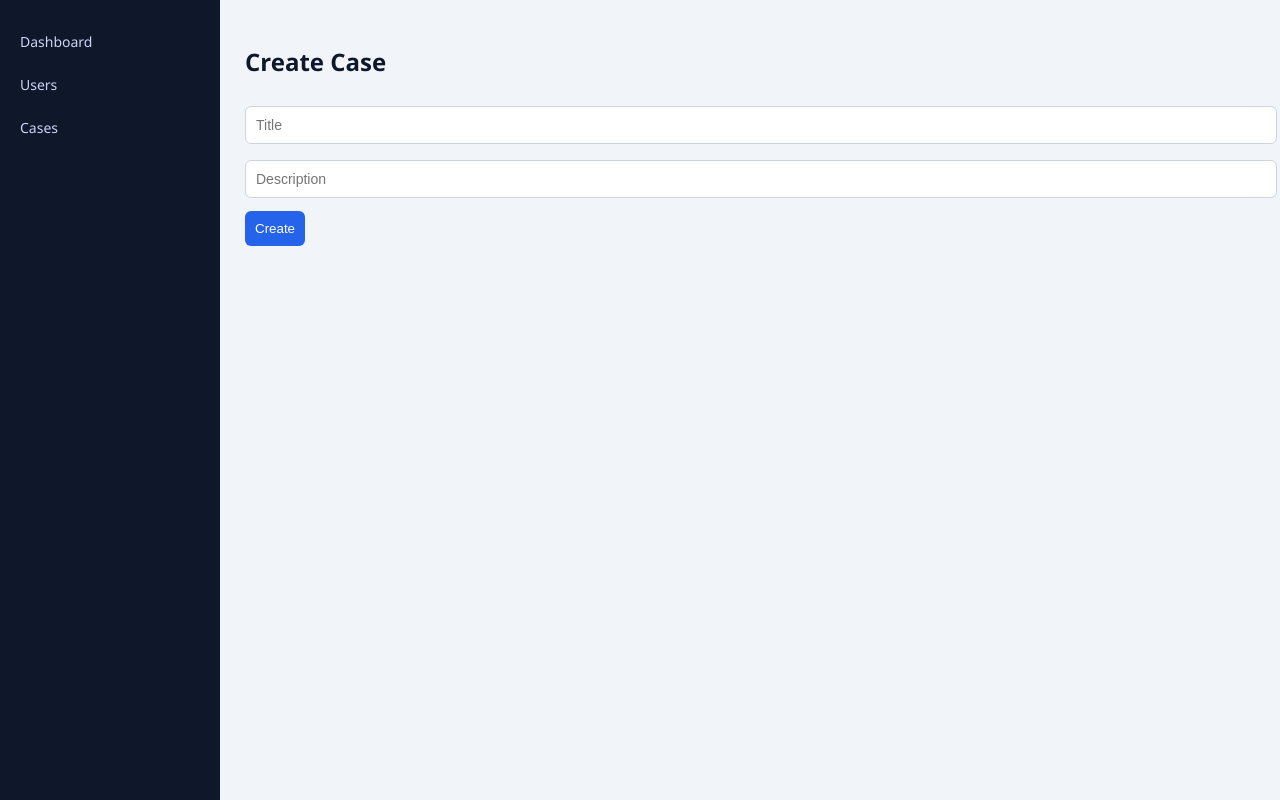
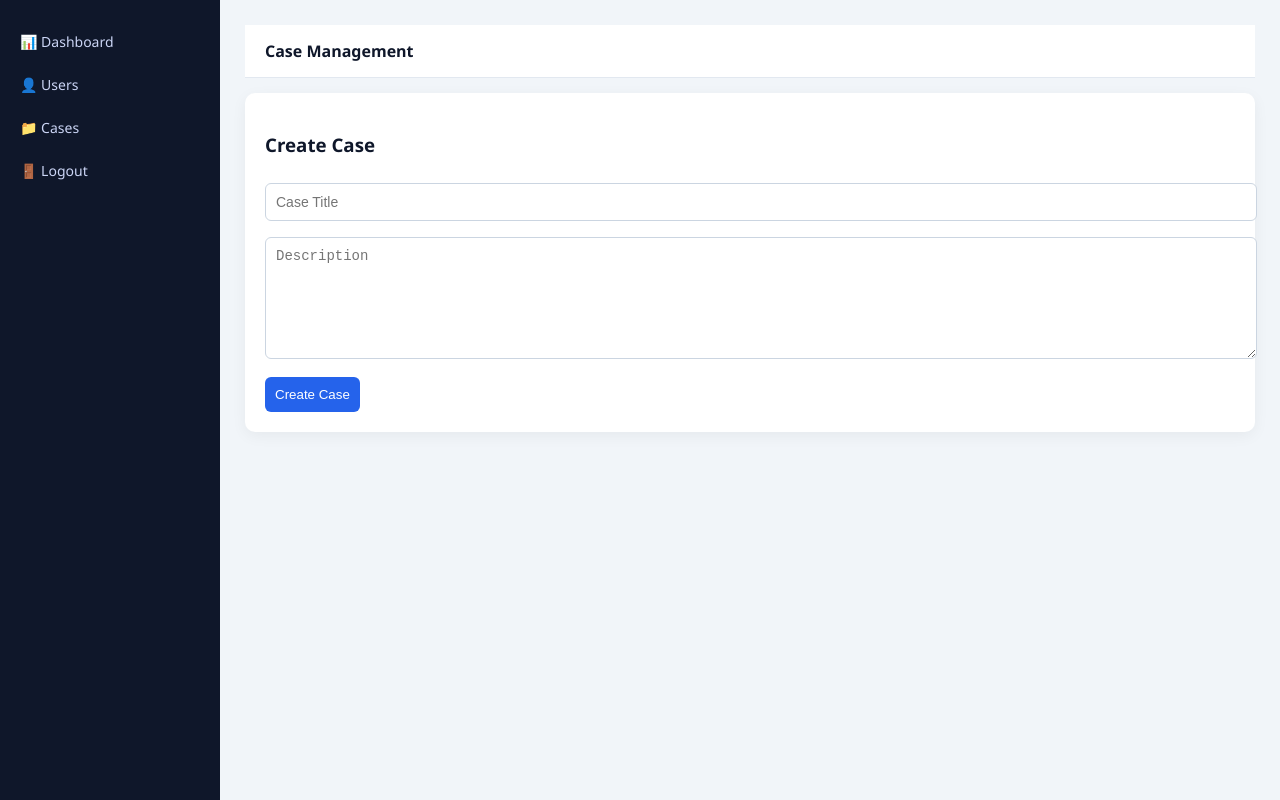
Before and after one commit to RenjiTsuki/DHS-Portal, a plain HTML site: page cases.html in a window 1280 px wide. Drawn offline with Linux system fonts and the light colour scheme; sample sign-in values are in the browser's storage.

Commit message:
Update cases.html

```diff
--- a/cases.html
+++ b/cases.html
@@ -7,19 +7,24 @@
 <body onload="checkAuth(); loadCases()">
 
 <div class="sidebar">
-<a href="dashboard.html">Dashboard</a>
-<a href="users.html">Users</a>
-<a href="cases.html">Cases</a>
+<a href="dashboard.html">📊 Dashboard</a>
+<a href="users.html">👤 Users</a>
+<a href="cases.html">📁 Cases</a>
+<a onclick="logout()">🚪 Logout</a>
 </div>
 
 <div class="main">
 
-<h2>Create Case</h2>
+<div class="topbar">Case Management</div>
 
-<input id="caseTitle" placeholder="Title">
-<input id="caseDesc" placeholder="Description">
+<div class="card">
+<h3>Create Case</h3>
 
-<button onclick="createCase()">Create</button>
+<input id="caseTitle" placeholder="Case Title">
+<textarea id="caseDesc" placeholder="Description"></textarea>
+
+<button onclick="createCase()">Create Case</button>
+</div>
 
 <div id="caseList"></div>
 
```
